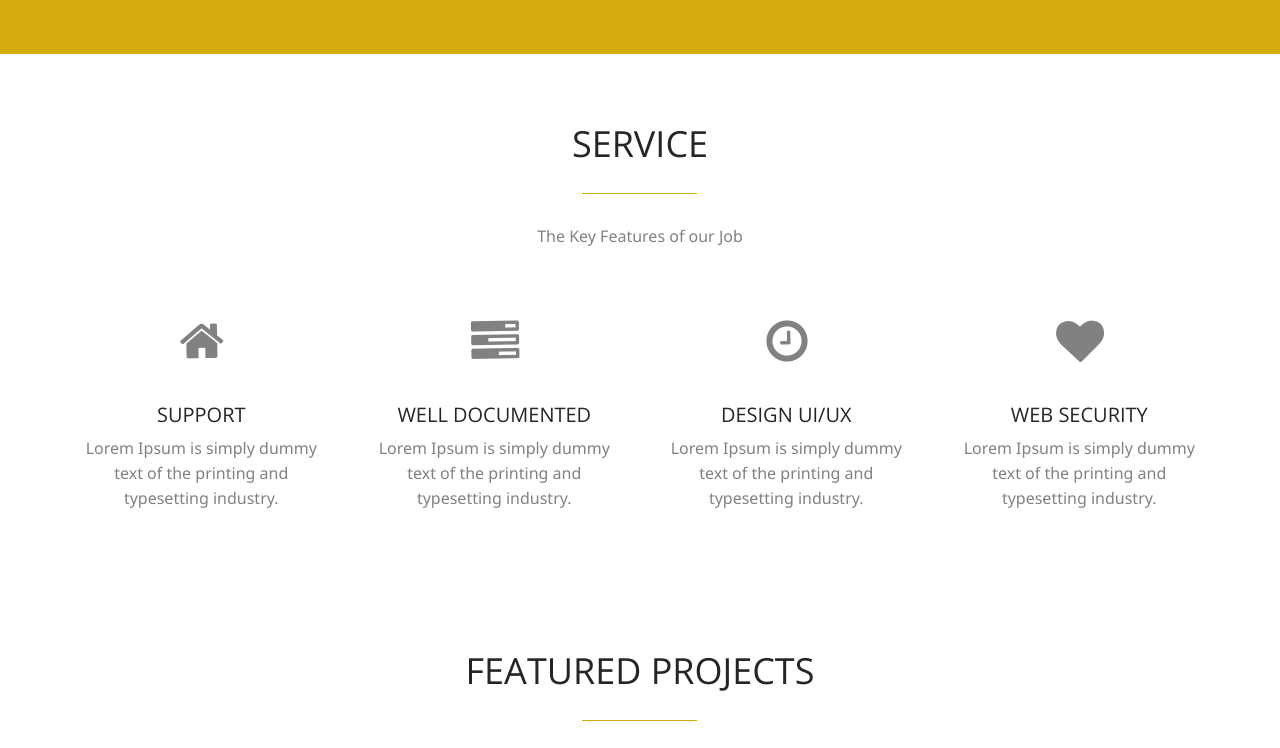
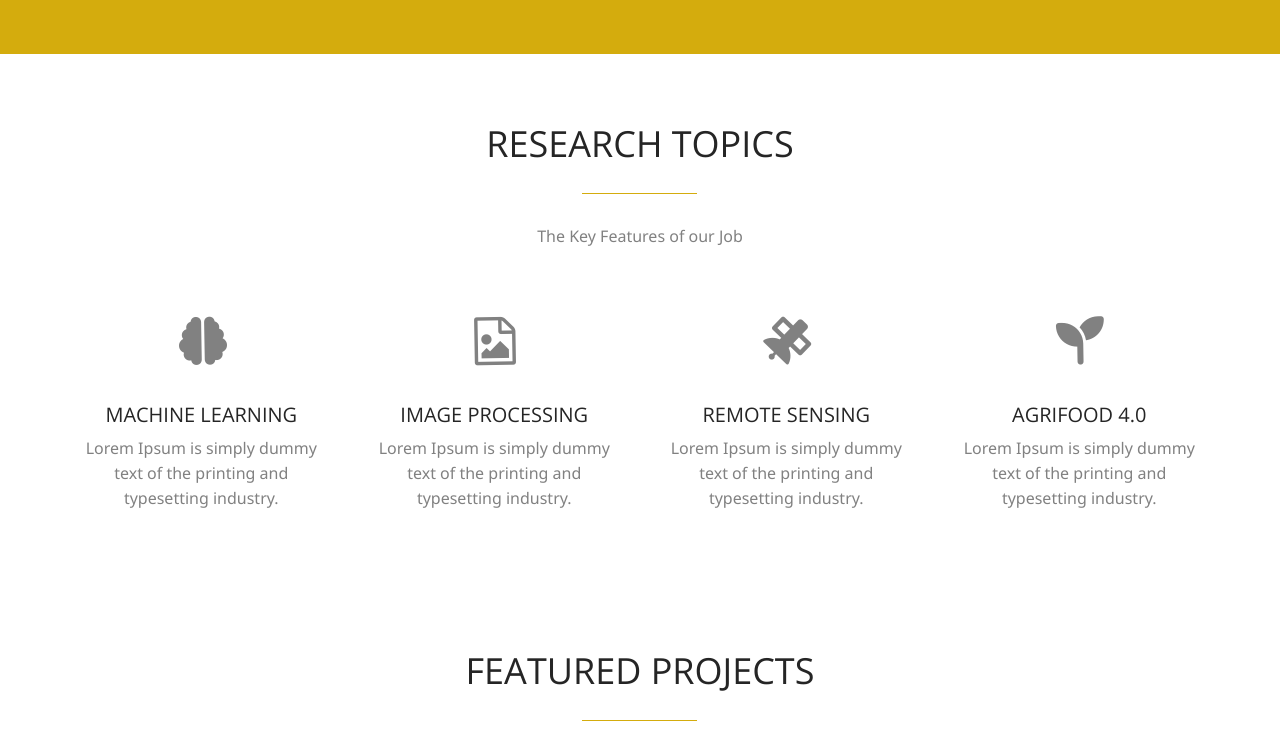
Before and after one commit to Lorenzo-Epifani/wwwtebakaunisal, a plain HTML site: page index.html in a window 1280 px wide. Shown: the part 1220-1968 px from the top of the page. Drawn offline with nearby package versions, Linux system fonts and the light colour scheme; some packages are replaced by stand-ins of ours.

Commit message:
edit icons

```diff
--- a/index.html
+++ b/index.html
@@ -21,6 +21,7 @@
 		<!-- CSS
 		================================================== -->
 
+		<script src="https://kit.fontawesome.com/4396a3f73a.js" crossorigin="anonymous"></script>
 		<link href='http://fonts.googleapis.com/css?family=Open+Sans:400,300,700' rel='stylesheet' type='text/css'>
 
 		<!-- Fontawesome Icon font -->
@@ -236,16 +237,16 @@
 					<div class="row">
 
 						<div class="sec-title text-center">
-							<h2 class="wow animated bounceInLeft">Service</h2>
+							<h2 class="wow animated bounceInLeft">Research topics</h2>
 							<p class="wow animated bounceInRight">The Key Features of our Job</p>
 						</div>
 
 						<div class="col-md-3 col-sm-6 col-xs-12 text-center wow animated zoomIn">
 							<div class="service-item">
 								<div class="service-icon">
-									<i class="fa fa-home fa-3x"></i>
+									<i class="fa-solid fa-brain fa-3x"></i>
 								</div>
-								<h3>Support</h3>
+								<h3>Machine learning</h3>
 								<p>Lorem Ipsum is simply dummy text of the printing and typesetting industry. </p>
 							</div>
 						</div>
@@ -253,9 +254,9 @@
 						<div class="col-md-3 col-sm-6 col-xs-12 text-center wow animated zoomIn" data-wow-delay="0.3s">
 							<div class="service-item">
 								<div class="service-icon">
-									<i class="fa fa-tasks fa-3x"></i>
+									<i class="fa fa-file-image fa-3x"></i>
 								</div>
-								<h3>Well Documented</h3>
+								<h3>Image processing</h3>
 								<p>Lorem Ipsum is simply dummy text of the printing and typesetting industry. </p>
 							</div>
 						</div>
@@ -263,9 +264,9 @@
 						<div class="col-md-3 col-sm-6 col-xs-12 text-center wow animated zoomIn" data-wow-delay="0.6s">
 							<div class="service-item">
 								<div class="service-icon">
-									<i class="fa fa-clock-o fa-3x"></i>
+									<i class="fa fa-satellite fa-3x"></i>
 								</div>
-								<h3>Design UI/UX</h3>
+								<h3>Remote sensing</h3>
 								<p>Lorem Ipsum is simply dummy text of the printing and typesetting industry. </p>
 							</div>
 						</div>
@@ -273,10 +274,10 @@
 						<div class="col-md-3 col-sm-6 col-xs-12 text-center wow animated zoomIn" data-wow-delay="0.9s">
 							<div class="service-item">
 								<div class="service-icon">
-									<i class="fa fa-heart fa-3x"></i>
+									<i class="fa fa-seedling fa-3x"></i>
 								</div>
 
-								<h3>Web Security</h3>
+								<h3>Agrifood 4.0</h3>
 								<p>Lorem Ipsum is simply dummy text of the printing and typesetting industry. </p>
 							</div>
 						</div>
```
